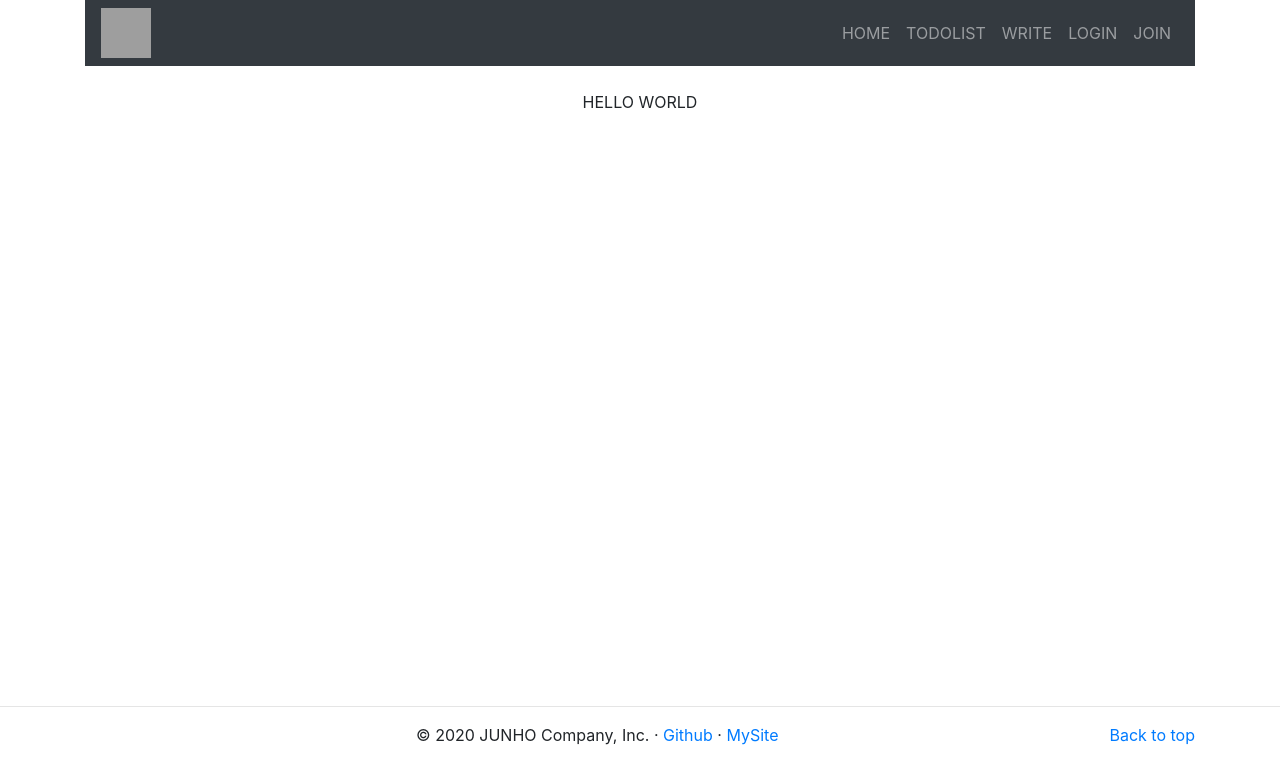
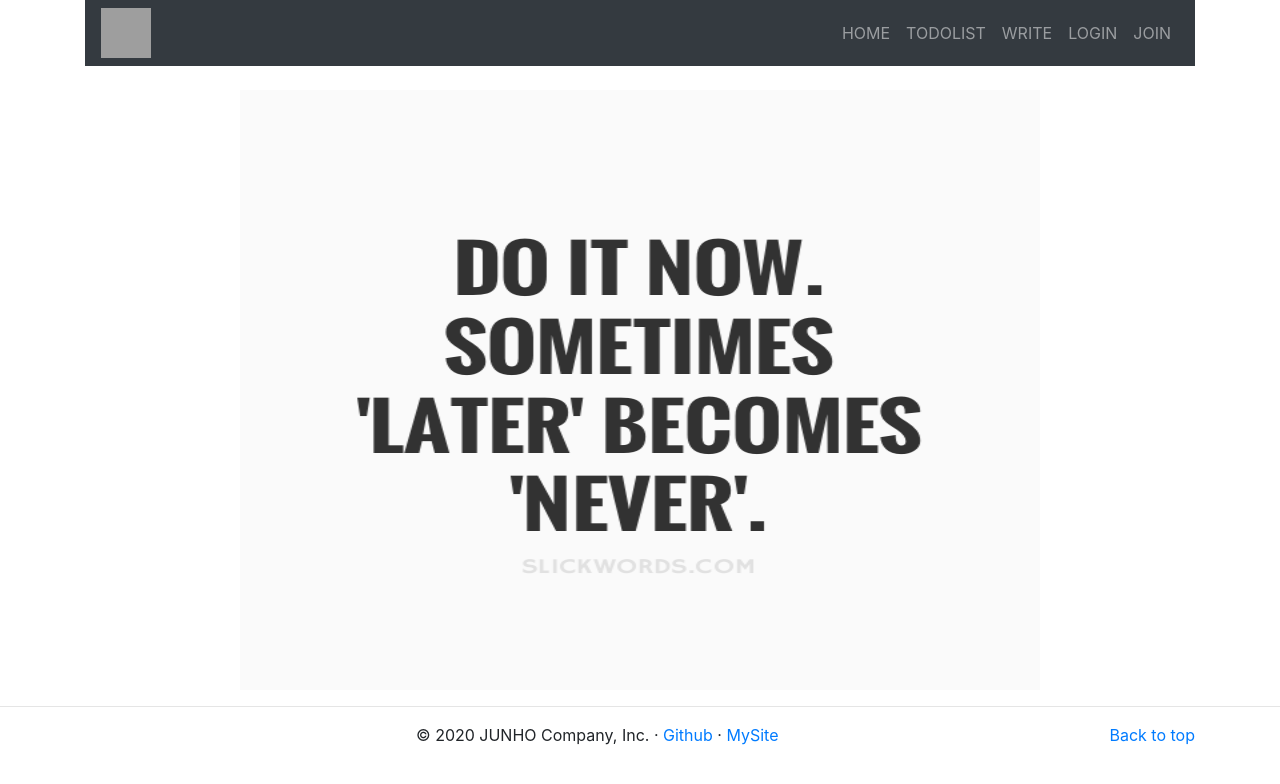
Before and after one commit to kode15333/MyTodo, a React (Create React App) app in the folder front/: page / in a window 1280 px wide. Shown: the top 784 px of the page. Built offline with nearby package versions, Linux system fonts and the light colour scheme; grey boxes are pictures that could not be loaded.

Commit message:
update Home, Auth

```diff
--- a/front/src/components/Home.js
+++ b/front/src/components/Home.js
@@ -4,7 +4,7 @@ class Home extends Component {
     render() {
         return (
             <div>
-                HELLO WORLD
+                <img src="/images/home.png" alt="home" width='800' height='600'/>
             </div>
         );
     }
--- a/front/src/components/TodoList.js
+++ b/front/src/components/TodoList.js
@@ -3,6 +3,13 @@ import TodoItem from './TodoItem';
 import shortid from'shortid';
 
 class TodoList extends Component {
+  componentDidMount() {
+    if(!this.props.loginState){
+      window.alert('로그인 부탁드립니다')
+      this.props.history.push('/login')
+    }
+  }
+
     render() {
       const {todos, nickname, onRemove, onUpdate} = this.props
         return (
```
Also changed, not shown: front/public/images/home.png (added), front/src/App.js (line endings or trailing spaces).
